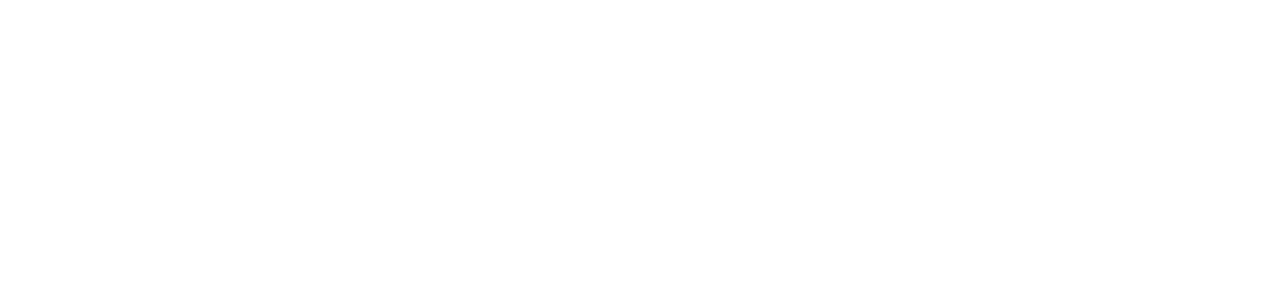
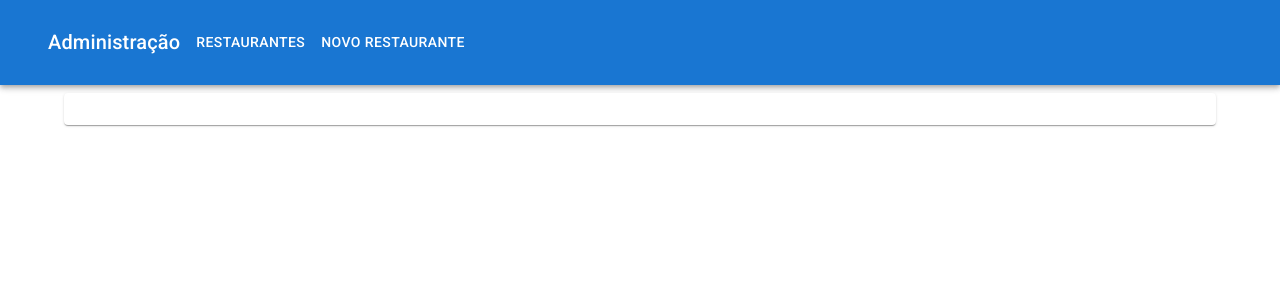
Before and after one commit to PeuStone/Alfood, a React (Create React App) app: page /admin in a window 1280 px wide. Before the commit this address had no page. Shown: the top 300 px of the page. Built offline with nearby package versions, Linux system fonts and the light colour scheme.

Commit message:
Definindo um layout base para a pagina admin

```diff
--- a/src/App.tsx
+++ b/src/App.tsx
@@ -1,5 +1,6 @@
 import { Routes, Route } from 'react-router-dom';
 import Home from './paginas/Home';
+import PaginaBaseAdmin from './paginas/Administracao/PaginaBaseAdmin'
 import VitrineRestaurantes from './paginas/VitrineRestaurantes';
 import AdministracaoRestaurantes from './paginas/Administracao/Restaurantes/AdministracaoRestaurantes';
 import FormularioRestaurante from './paginas/Administracao/Restaurantes/FormularioRestaurante';
@@ -10,9 +11,14 @@
     <Routes>
       <Route path="/" element={<Home />} />
       <Route path="/restaurantes" element={<VitrineRestaurantes />} />
-      <Route path="/admin/restaurantes" element={<AdministracaoRestaurantes />} />
-      <Route path="/admin/restaurantes/novo" element={<FormularioRestaurante />} />
-      <Route path="/admin/restaurantes/:id" element={<FormularioRestaurante />} />
+
+      <Route path='/admin' element={<PaginaBaseAdmin />}>
+
+        <Route path="restaurantes" element={<AdministracaoRestaurantes />} />
+        <Route path="restaurantes/novo" element={<FormularioRestaurante />} />
+        <Route path="restaurantes/:id" element={<FormularioRestaurante />} />
+
+      </Route>
     </Routes>
   );
 }
--- /dev/null
+++ b/src/paginas/Administracao/PaginaBaseAdmin.tsx
@@ -0,0 +1,43 @@
+import { AppBar, Box, Button, Container, Link, Paper, Toolbar, Typography } from "@mui/material"
+
+import { Outlet, Link as RouterLink } from 'react-router-dom';
+
+const PaginaBaseAdmin = () => {
+    return (
+        <>
+            <AppBar position="static">
+                <Container maxWidth='xl'>
+                    <Toolbar>
+                        <Typography variant="h6">
+                            Administração
+                        </Typography>
+                        <Box sx={{ display: 'flex', flexGrow: 1, p: 1 }}>
+                            <Link component={RouterLink} to="/admin/restaurantes">
+                                <Button sx={{ my: 2, color: 'white' }}>
+                                    Restaurantes
+                                </Button>
+                            </Link>
+                            <Link component={RouterLink} to="/admin/restaurantes/novo">
+                                <Button sx={{ my: 2, color: 'white' }}>
+                                    Novo Restaurante
+                                </Button>
+                            </Link>
+                        </Box>
+                    </Toolbar>
+                </Container>
+            </AppBar>
+
+            <Box>
+                <Container maxWidth='lg' sx={{ mt: 1 }}>
+                    <Paper sx={{ p: 2 }}>
+                        <Outlet />
+
+                    </Paper>
+                </Container>
+            </Box>
+        </>
+    )
+
+}
+
+export default PaginaBaseAdmin
--- a/src/paginas/Administracao/Restaurantes/FormularioRestaurante.tsx
+++ b/src/paginas/Administracao/Restaurantes/FormularioRestaurante.tsx
@@ -1,8 +1,7 @@
-import { AppBar, Box, Button, Container, Link, Paper, TextField, Toolbar, Typography } from "@mui/material"
+import { Box, Button, Container, Paper, TextField, Typography } from "@mui/material"
 import { useEffect, useState } from "react";
 import { useParams } from "react-router-dom";
 import http from "../../../http";
-import { Link as RouterLink } from 'react-router-dom';
 
 const FormularioRestaurante = () => {
 
@@ -39,29 +38,6 @@
     }
 
     return (
-        <>
-
-            <AppBar position="static">
-                <Container maxWidth='xl'>
-                    <Toolbar>
-                        <Typography variant="h6">
-                            Administração
-                        </Typography>
-                        <Box sx={{ display: 'flex', flexGrow: 1, p: 1 }}>
-                            <Link component={RouterLink} to="/admin/restaurantes">
-                                <Button sx={{ my: 2, color: 'white' }}>
-                                    Restaurantes
-                                </Button>
-                            </Link>
-                            <Link component={RouterLink} to="/admin/restaurantes/novo">
-                                <Button sx={{ my: 2, color: 'white' }}>
-                                    Novo Restaurante
-                                </Button>
-                            </Link>
-                        </Box>
-                    </Toolbar>
-                </Container>
-            </AppBar>
 
         <Box>
             <Container maxWidth='lg' sx={{ mt: 1 }}>
@@ -84,7 +60,6 @@
                 </Paper>
             </Container>
         </Box>
-        </>
     )
 
 }
```
Lines whose indentation alone changed are shown as unchanged.
